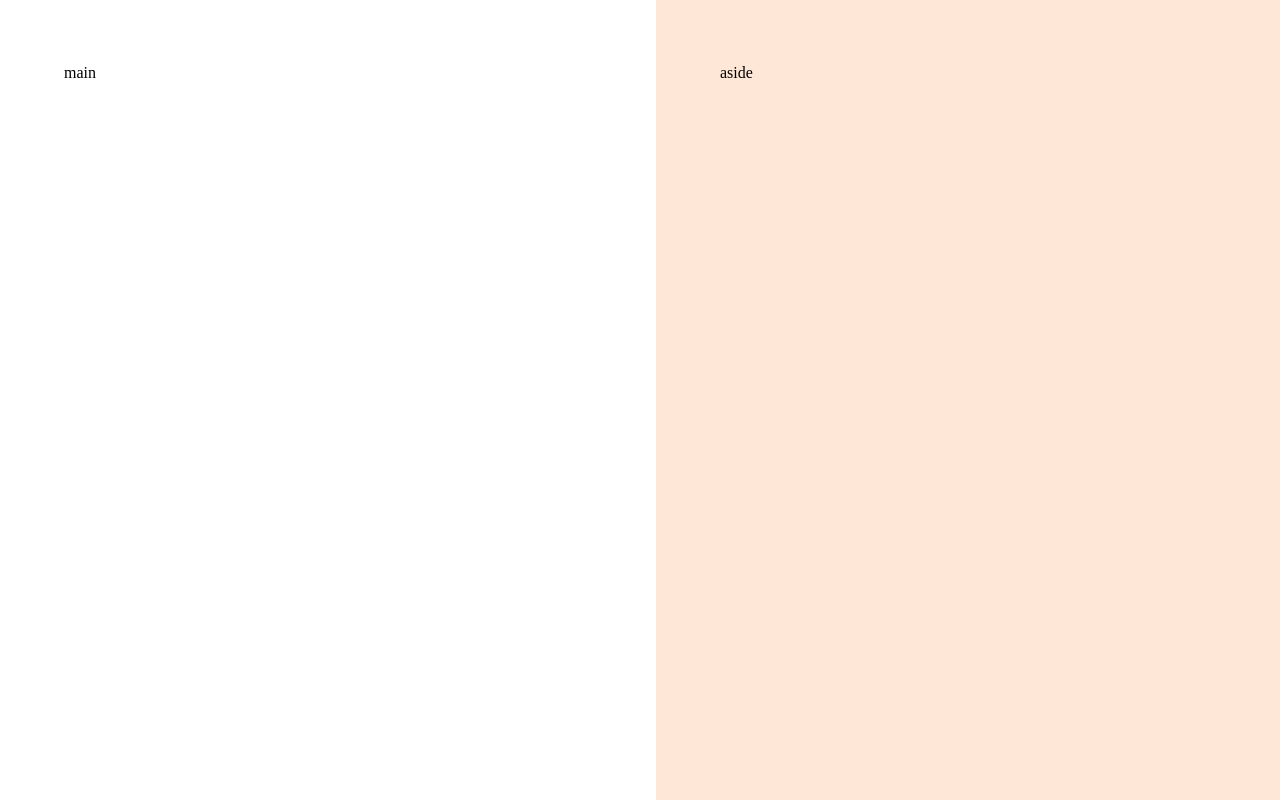
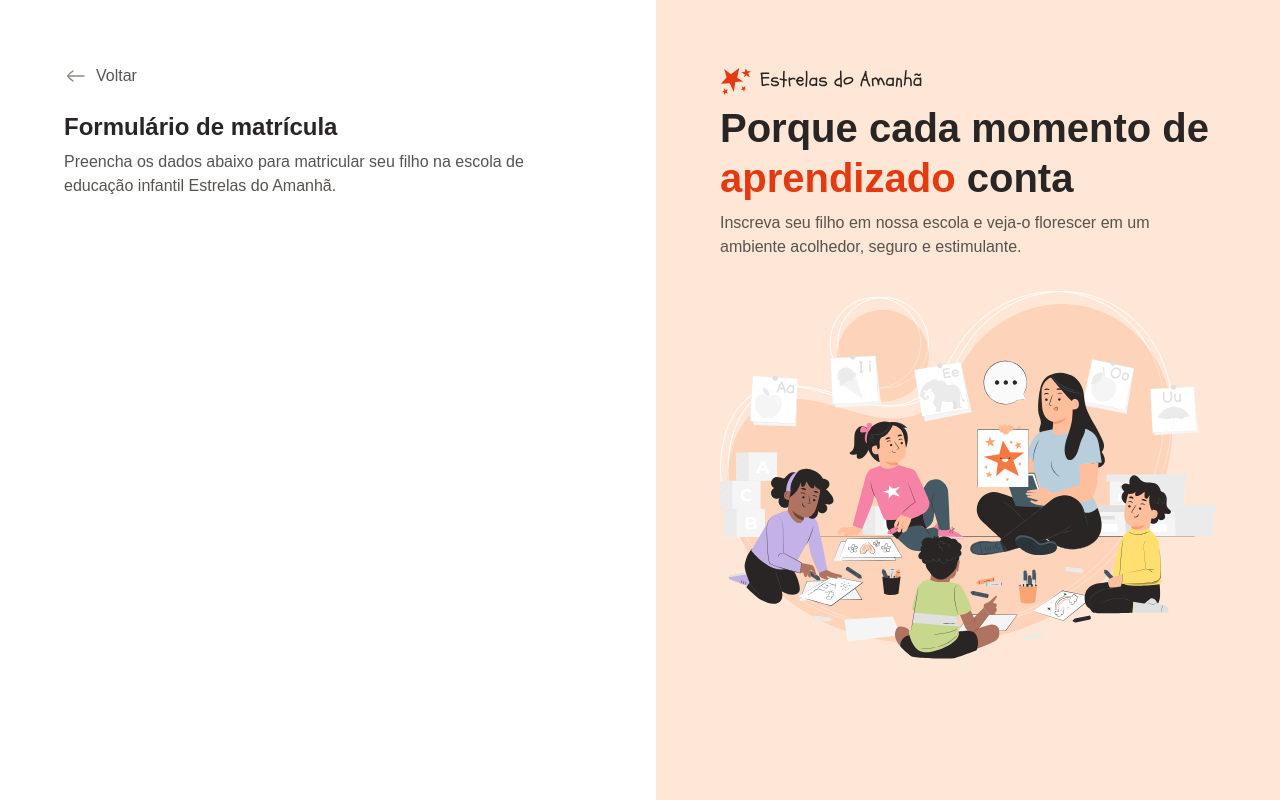
Before and after one commit to santos-vinicius/form-matricula, a plain HTML site: page index.html in a window 1280 px wide. Drawn offline with Linux system fonts and the light colour scheme.

Commit message:
aside content and initial main content

```diff
--- a/index.html
+++ b/index.html
@@ -11,13 +11,29 @@
   <div id="app">
     <main>
       <div class="main-container">
-        main
+        <div class="back">
+          <img src="assets/icons/icons-interface/arrow-left-02.svg" alt="Ícone de voltar">
+          <span>Voltar</span>
+        </div>
+
+        <h1>Formulário de matrícula</h1>
+        <p>
+          Preencha os dados abaixo para matricular seu filho na escola de educação infantil Estrelas do Amanhã.
+        </p>
       </div>
     </main>
 
     <aside>
       <div class="aside-container">
-        aside
+        <header>
+          <img src="assets/logo.svg" alt="Logo estrelas do amanhã">
+          <h2>Porque cada momento de <span>aprendizado</span> conta</h2>
+          <p>
+            Inscreva seu filho em nossa escola e veja-o florescer em um ambiente acolhedor, seguro e estimulante.
+          </p>
+        </header>
+
+        <img src="assets/illustration/kindergarten-student.svg" alt="Ilustração de uma professora com seus alunos">
       </div>
     </aside>
   </div>
--- a/styles/global.css
+++ b/styles/global.css
@@ -40,4 +40,15 @@
 
 body {
   overflow: hidden;
+  font: var(--text);
+  color: var(--text-secondary);
 }
+
+h1,h2 {
+  color: var(--text-primary);
+}
+
+img {
+  max-width: 100%;
+  height: auto;
+}
--- a/styles/layout.css
+++ b/styles/layout.css
@@ -14,13 +14,37 @@ main {
     max-width: 33rem;
     margin-left: auto;
   }
+
+  & .back {
+    display: flex;
+    align-items: center;
+    gap: .5rem;
+    margin-bottom: 1.5rem;
+  }
+
+  & h1 {
+    font: 600 1.5rem/1.25 var(--font-family);
+    margin-bottom: .5rem;
+  }
 }
 
 aside {
-  background-color: var(--surface-secondary) ;
+  background-color: var(--surface-secondary);
   padding: 4rem;
 
   & .aside-container {
     max-width: 31rem;
+
+    & > img {
+      margin-top: 2rem;
+    }
+  }
+
+  & h2 {
+    font: 600 2.5rem/1.25 var(--font-family);
+    margin-bottom: .5rem;
+    & span {
+      color: var(--text-highlight);
+    }
   }
 }
```
